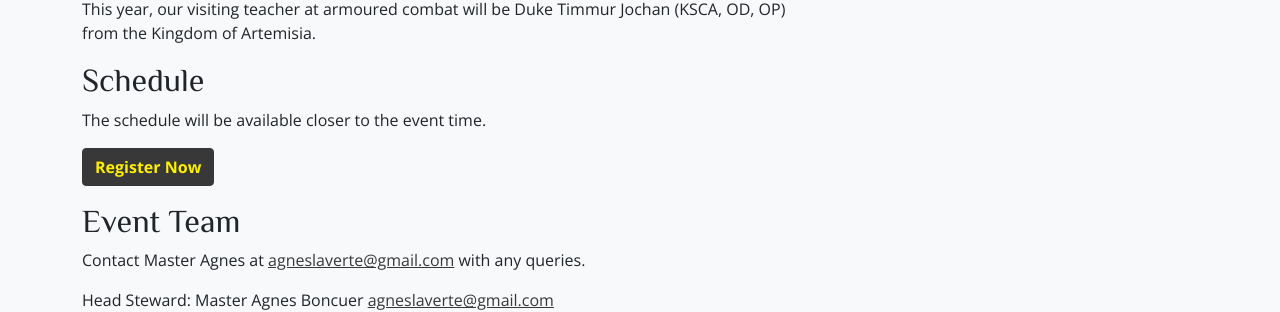
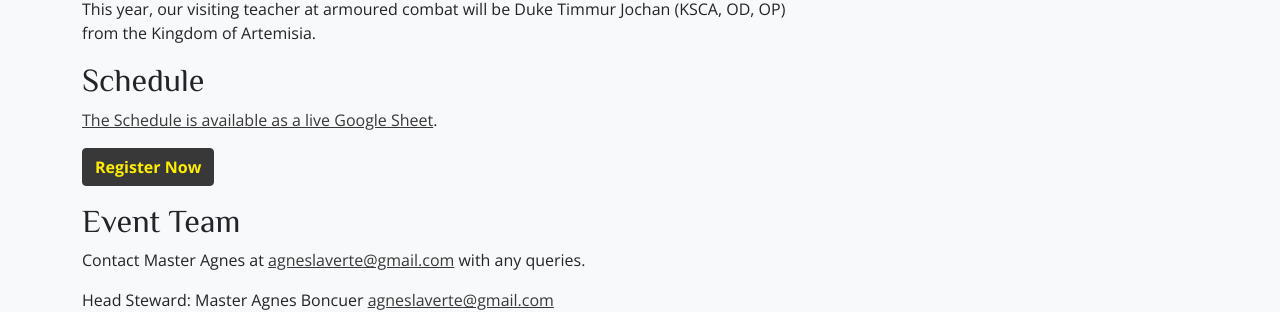
Before and after one commit to drachenwald/dun-in-mara, a Jekyll site: the page built from events/2023/strawberry-raid/index.md, in a window 1280 px wide and 900 px high, scrolled down 4031 px. Shown: the part 151-463 px from the top of the window. Built offline with Jekyll 4.4.1, drawn with Linux system fonts in a browser that asks for light colours; comment, search, counter and statistics services are not loaded.

Commit message:
Schedule link

```diff
--- a/events/2023/strawberry-raid/index.md
+++ b/events/2023/strawberry-raid/index.md
@@ -132,7 +132,7 @@ This year, our visiting teacher at armoured combat will be Duke Timmur Jochan (K
 <a name="schedule"></a>
 ## Schedule
 
-The schedule will be available closer to the event time.
+<a href="https://docs.google.com/spreadsheets/d/1WfGMm7m0kk6eTzLW_u3Mfm-T9sboVz8H1zC7NEe81VY/edit">The Schedule is available as a live Google Sheet</a>.
 
 <a href="https://fienta.com/duninmara-strawberryraid-51557" class="btn btn-primary">Register Now</a>
 
```
